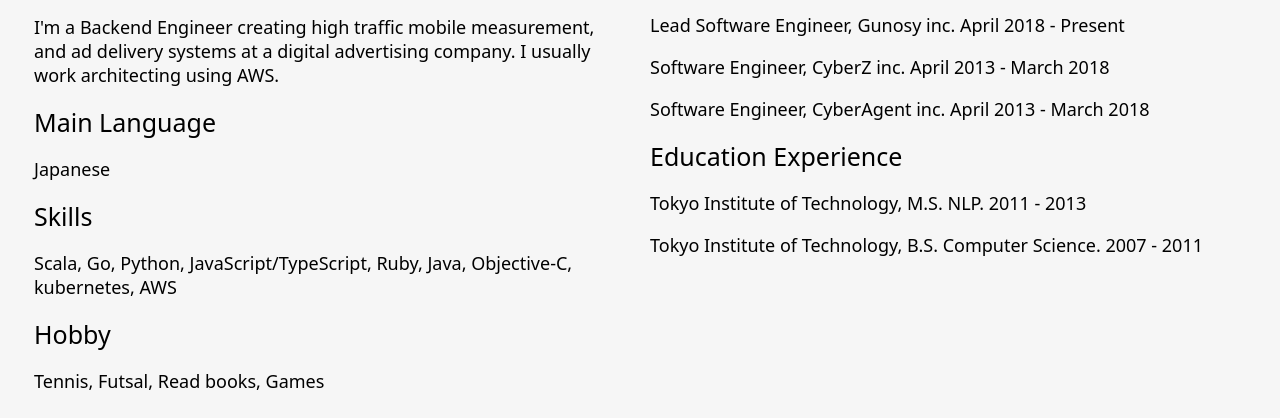
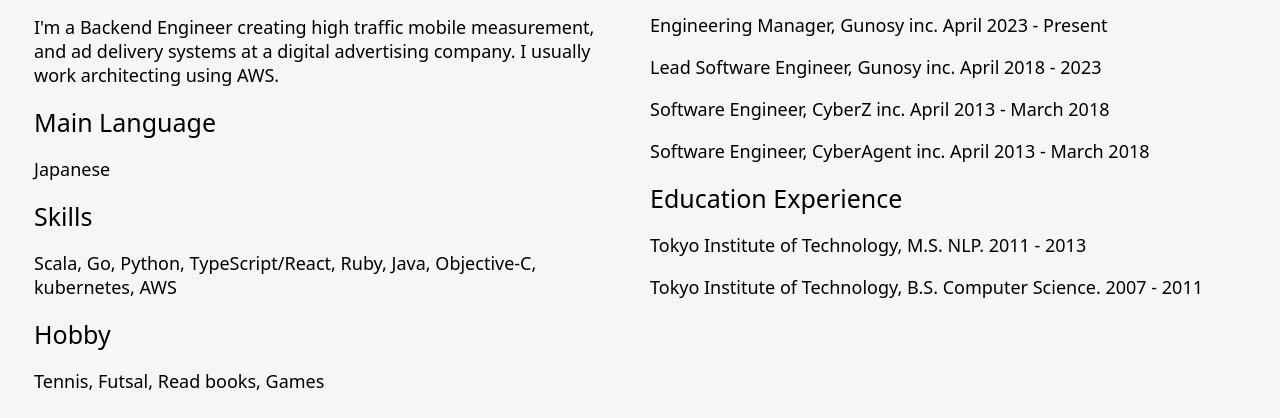
Before and after one commit to mocyuto/portfolio, an Astro site: page / in a window 1280 px wide. Shown: the part 763-1181 px from the top of the page. Built offline with nearby package versions, Linux system fonts and the light colour scheme; Astro itself is replaced by a stand-in of ours.

Commit message:
update experience

```diff
--- a/src/components/About.astro
+++ b/src/components/About.astro
@@ -31,7 +31,7 @@
       <ContainerText title="Main Language" text="Japanese" />
       <ContainerText
         title="Skills"
-        text="Scala, Go, Python, JavaScript/TypeScript, Ruby, Java, Objective-C, kubernetes, AWS"
+        text="Scala, Go, Python, TypeScript/React, Ruby, Java, Objective-C, kubernetes, AWS"
       />
       <ContainerText
         title="Hobby"
@@ -41,7 +41,11 @@
     <div class="flexitem">
       <ContainerText
         title="Professional Experience"
-        text="Lead Software Engineer, Gunosy inc. April 2018 - Present"
+        text="Engineering Manager, Gunosy inc. April 2023 - Present"
+      />
+      <ContainerText
+        title=""
+        text="Lead Software Engineer, Gunosy inc. April 2018 - 2023"
       />
       <ContainerText
         title=""
```
